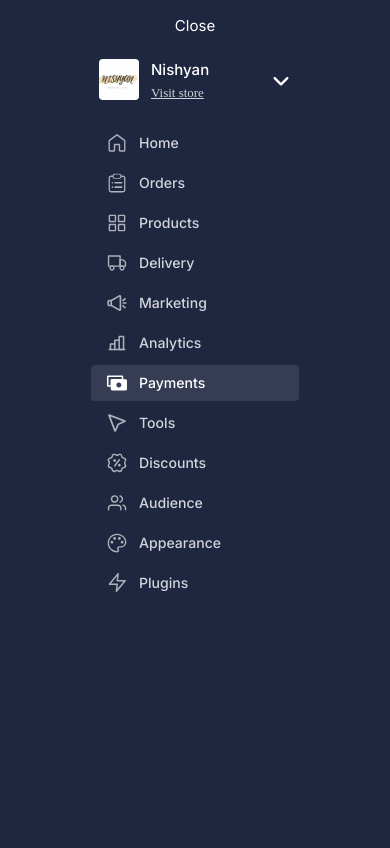
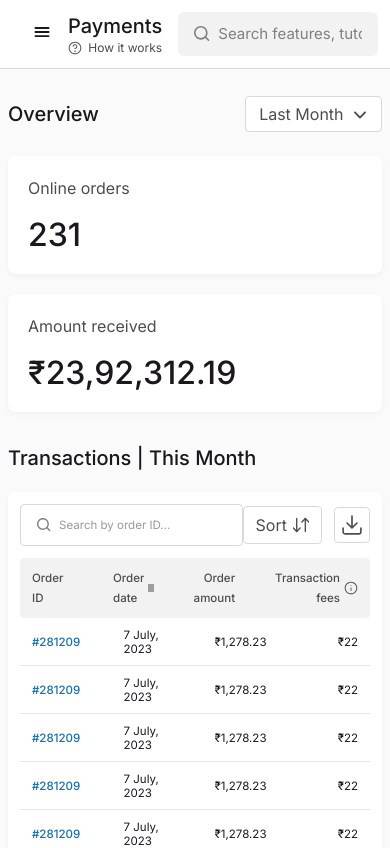
Before and after one commit to codepley/dukaan-dashboard, a React (Vite) app: page / in a window 390 px wide. Shown: the top 848 px of the page. Built offline with nearby package versions, Linux system fonts and the light colour scheme; grey boxes are pictures that could not be loaded; a web font is replaced by a local one.

Commit message:
made responsive

```diff
--- a/src/App.jsx
+++ b/src/App.jsx
@@ -5,7 +5,7 @@ import Sidebar from "./components/Sidebar"
 
 
 function App() {
-  const [showSidebar, setShowSidebar] = useState(true);
+  const [showSidebar, setShowSidebar] = useState(false);
 
   function handleSidebar() {
     setShowSidebar(!showSidebar);
```
